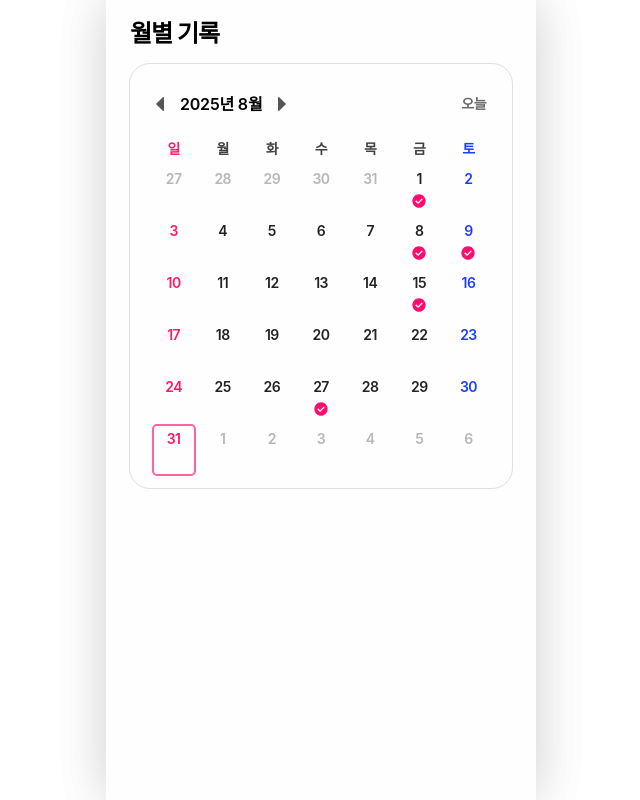
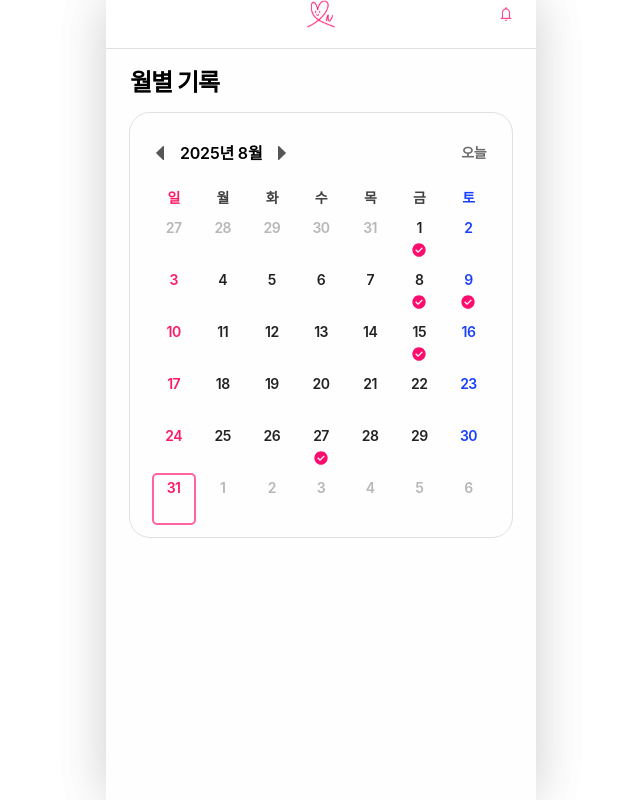
Before and after one commit to Dubabbi/2025_SEASONTHON_TEAM_17_FE, a React (Vite) app: page / in a window 1280 px wide. Shown: the whole page, without its empty margins (319-959 px from the left). Built offline with nearby package versions, Linux system fonts and the light colour scheme; a web font is replaced by a local one.

Commit message:
feat: 헤더바 기본 구성

```diff
--- /dev/null
+++ b/src/shared/layouts/Header.tsx
@@ -0,0 +1,83 @@
+import BellIcon from '@assets/icons/alarm.svg?react';
+import ArrowIcon from '@assets/icons/arrow.svg?react';
+import LogoIcon from '@assets/icons/logo.svg?react';
+import { useNavigate } from 'react-router-dom';
+
+export type HeaderVariant = 'home' | 'title';
+
+export interface HeaderProps {
+  variant?: HeaderVariant; // 'home' | 'title'
+  title?: string; // variant='title'일 때 표시
+  backgroundColorClass?: string;
+  showDivider?: boolean;
+  onBellClick?: () => void; // home 우측 버튼
+  onBack?: () => void; // title 좌측 back
+  className?: string;
+}
+
+export default function Header({
+  variant = 'title',
+  title = '',
+  backgroundColorClass = 'bg-white',
+  showDivider = true,
+  onBellClick,
+  onBack,
+  className = '',
+}: HeaderProps) {
+  const nav = useNavigate();
+  const handleBack = () => (onBack ? onBack() : nav(-1));
+
+  return (
+    <header
+      className={[
+        'sticky top-0 z-20 px-[1.6rem] py-[2rem]',
+        backgroundColorClass,
+        showDivider ? 'border-gray-200 border-b' : '',
+        className,
+      ].join(' ')}
+      style={{ paddingTop: 'env(safe-area-inset-top)' }}
+    >
+      {/* 좌·중·우 고정폭 → 중앙 항상 진짜 중앙 */}
+      <div className="grid grid-cols-[2.8rem_1fr_2.8rem] items-center">
+        {/* Left */}
+        <div className="h-[2.8rem] w-[2.8rem]">
+          {variant === 'title' && (
+            <button
+              type="button"
+              onClick={handleBack}
+              aria-label="뒤로가기"
+              className="grid h-[2.8rem] w-[2.8rem] place-items-center"
+            >
+              <ArrowIcon className="h-[2.8rem] w-[2.8rem] text-gray-600" />
+            </button>
+          )}
+        </div>
+
+        {/* Center */}
+        <div className="flex items-center justify-center">
+          {variant === 'home' ? (
+            <LogoIcon className="h-[2.8rem] w-[2.8rem] text-primary-500" />
+          ) : (
+            <h1 className={['t5 font-semibold text-gray-900', title ? '' : 'invisible'].join(' ')}>
+              {title}
+            </h1>
+          )}
+        </div>
+
+        {/* Right */}
+        <div className="flex h-[2.8rem] w-[2.8rem] items-center justify-end">
+          {variant === 'home' ? (
+            <button
+              type="button"
+              aria-label="알림"
+              onClick={onBellClick}
+              className="grid h-[2.8rem] w-[2.8rem] place-items-center"
+            >
+              <BellIcon className="h-[2.0rem] w-[2.0rem] text-primary-500" />
+            </button>
+          ) : null}
+        </div>
+      </div>
+    </header>
+  );
+}
--- a/src/shared/layouts/layout.tsx
+++ b/src/shared/layouts/layout.tsx
@@ -1,8 +1,37 @@
-import { Outlet, ScrollRestoration } from 'react-router-dom';
+import Header, { type HeaderProps } from '@layouts/Header';
+import { Outlet, ScrollRestoration, useLocation } from 'react-router-dom';
+
+const ROUTE_HEADERS: Array<{
+  test: (p: string) => boolean;
+  props: HeaderProps;
+}> = [
+  { test: (p) => p === '/', props: { variant: 'home', showDivider: true } },
+  {
+    test: (p) => p.startsWith('/write'),
+    props: { variant: 'title', title: '감정 일기 작성하기' },
+  },
+  {
+    test: (p) => p.startsWith('/terms/service'),
+    props: { variant: 'title', title: '서비스 이용약관' },
+  },
+  {
+    test: (p) => p.startsWith('/notifications'),
+    props: { variant: 'title', title: '알림' },
+  },
+];
+
+function pickHeader(pathname: string): HeaderProps | null {
+  return ROUTE_HEADERS.find((r) => r.test(pathname))?.props ?? null;
+}
 
 export default function Layout() {
+  const { pathname } = useLocation();
+  const headerProps = pickHeader(pathname);
+
   return (
     <div className="flex max-h-dvh flex-col overflow-hidden">
+      {headerProps && <Header {...headerProps} />}
+
       <main className="scrollbar-hide mx-auto min-h-dvh w-full flex-1 overflow-y-auto">
         <ScrollRestoration />
         <Outlet />
```
